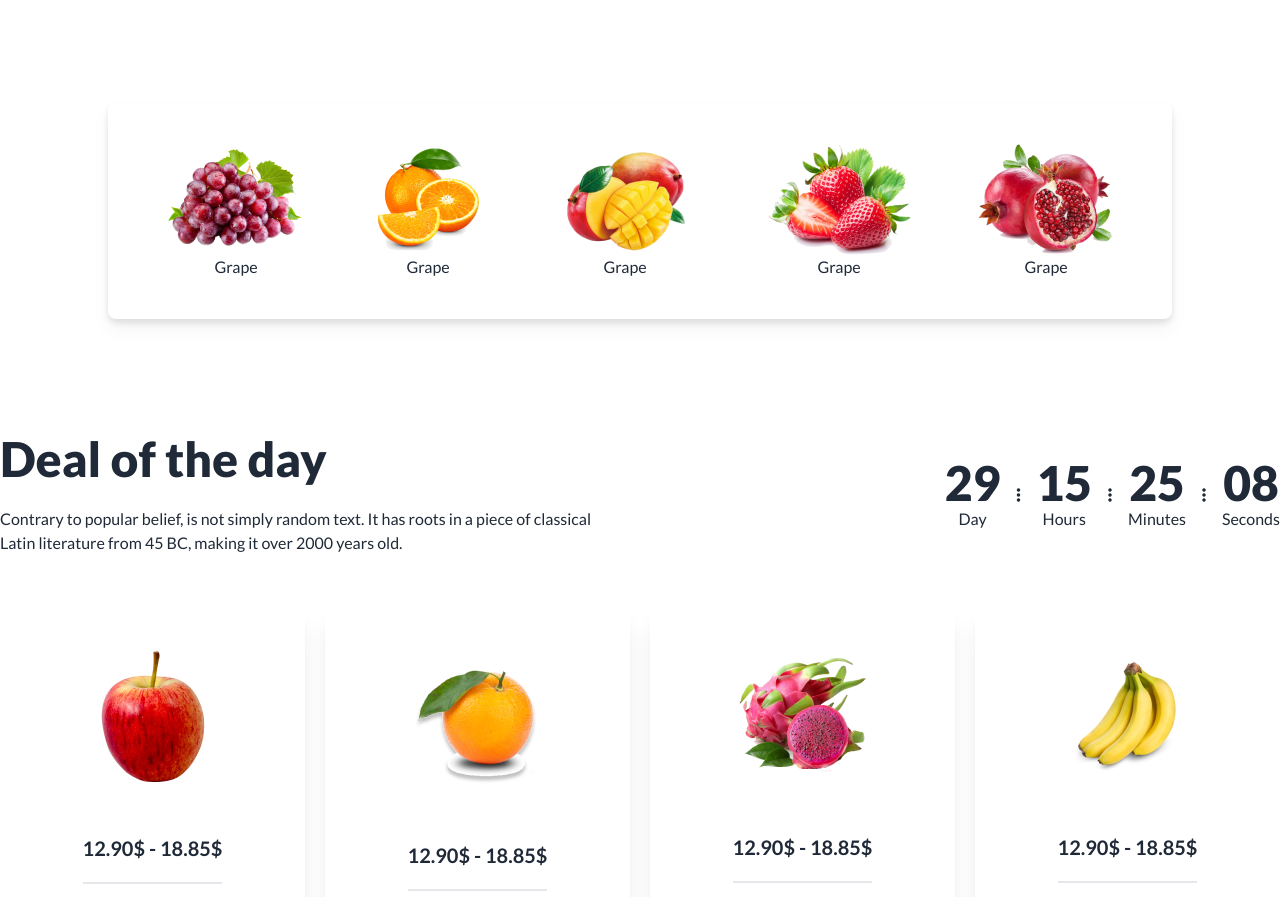
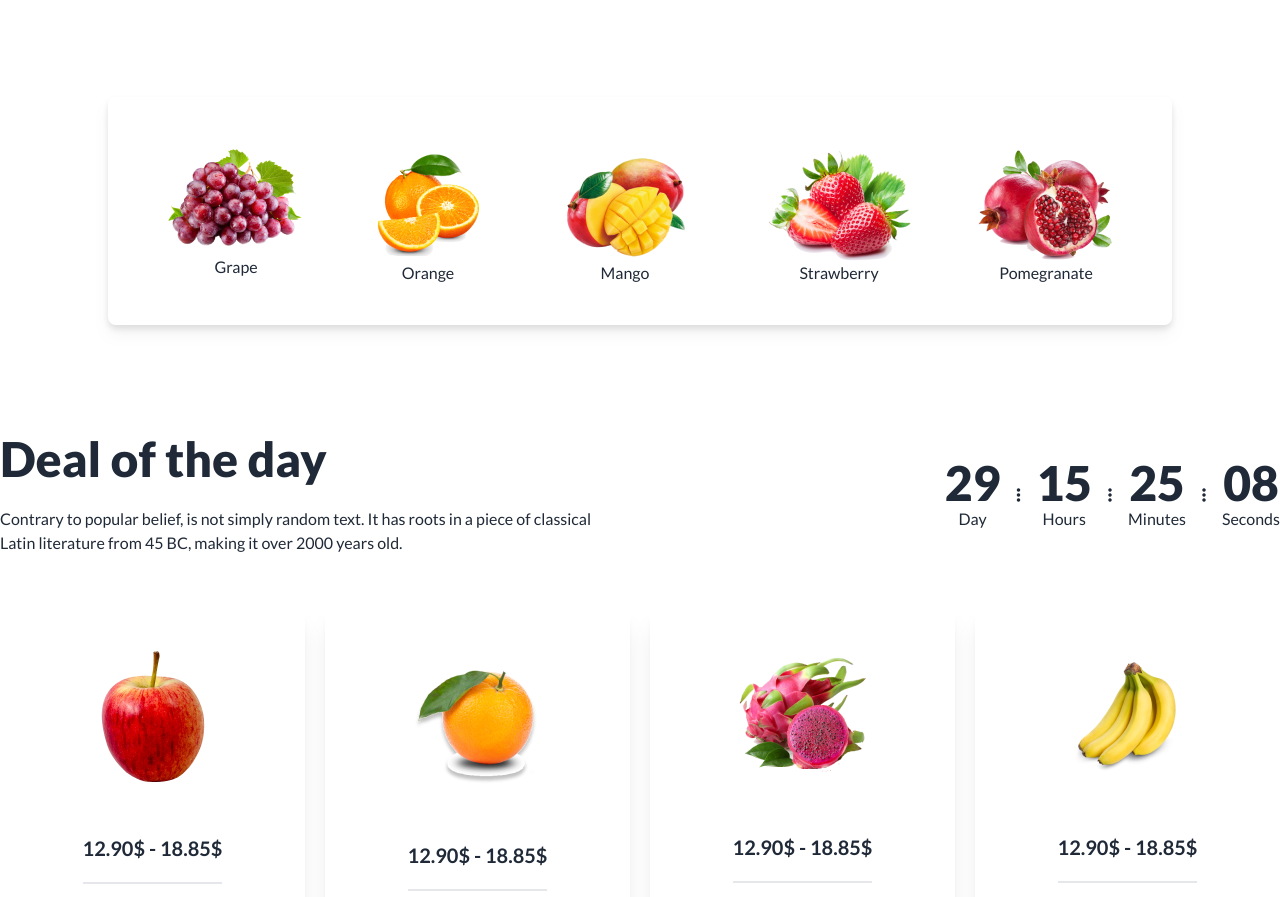
Before and after one commit to morz-mamun/assignment-3, a plain HTML site: page index.html in a window 1280 px wide. Shown: the part 957-1854 px from the top of the page. Drawn offline with nearby package versions, Linux system fonts and the light colour scheme; grey boxes are pictures that could not be loaded.

Commit message:
some edditing

```diff
--- a/index.html
+++ b/index.html
@@ -166,26 +166,26 @@
 
       <!-- banner bottom -->
       <div class="hidden lg:flex justify-center items-center">
-        <div class="flex justify-around gap-16 rounded-lg drop-shadow-lg bg-white py-10 px-14 absolute -bottom-30">
+        <div class="flex justify-around items-center gap-16 rounded-lg drop-shadow-lg bg-white py-10 px-14 space-y-3 absolute -bottom-30">
           <div>
             <img src="./images/fruit1.png" alt="">
             <p class="text-center">Grape</p>
           </div>
           <div>
             <img src="./images/fruit2.png" alt="">
-            <p class="text-center">Grape</p>
+            <p class="text-center">Orange</p>
           </div>
           <div>
             <img src="./images/fruit3.png" alt="">
-            <p class="text-center">Grape</p>
+            <p class="text-center">Mango</p>
           </div>
           <div>
             <img src="./images/fruit4.png" alt="">
-            <p class="text-center">Grape</p>
+            <p class="text-center">Strawberry</p>
           </div>
           <div>
             <img src="./images/fruit5.png" alt="">
-            <p class="text-center">Grape</p>
+            <p class="text-center">Pomegranate</p>
           </div>
         </div>
       </div>
@@ -465,7 +465,7 @@
     <!-- meet the team section -->
 
     <section class="my-6 md:my-32">
-      <div class="min-h-screen bg-cover bg-center md:min-h-0 opacity-90 bg-team-bg bg-blend-darken">
+      <div class="min-h-screen bg-cover bg-center md:min-h-0 opacity-90 bg-team-bg">
 
         <div class="text-center pt-3 md:pt-28 space-y-2 md:space-y-5">
         <h1 class="text-lg md:text-5xl font-extrabold text-white ">Meet the team section</h1>
```
